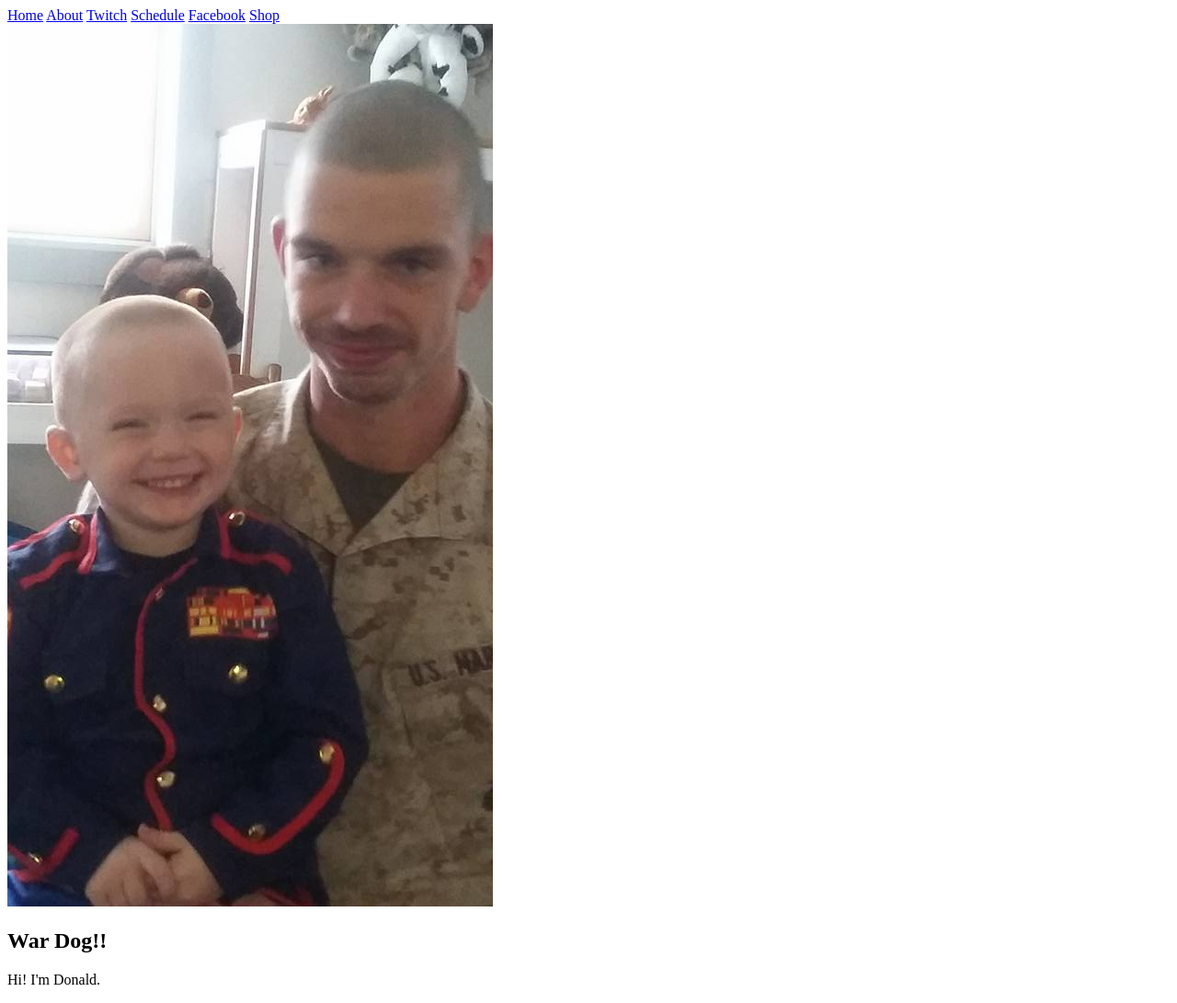
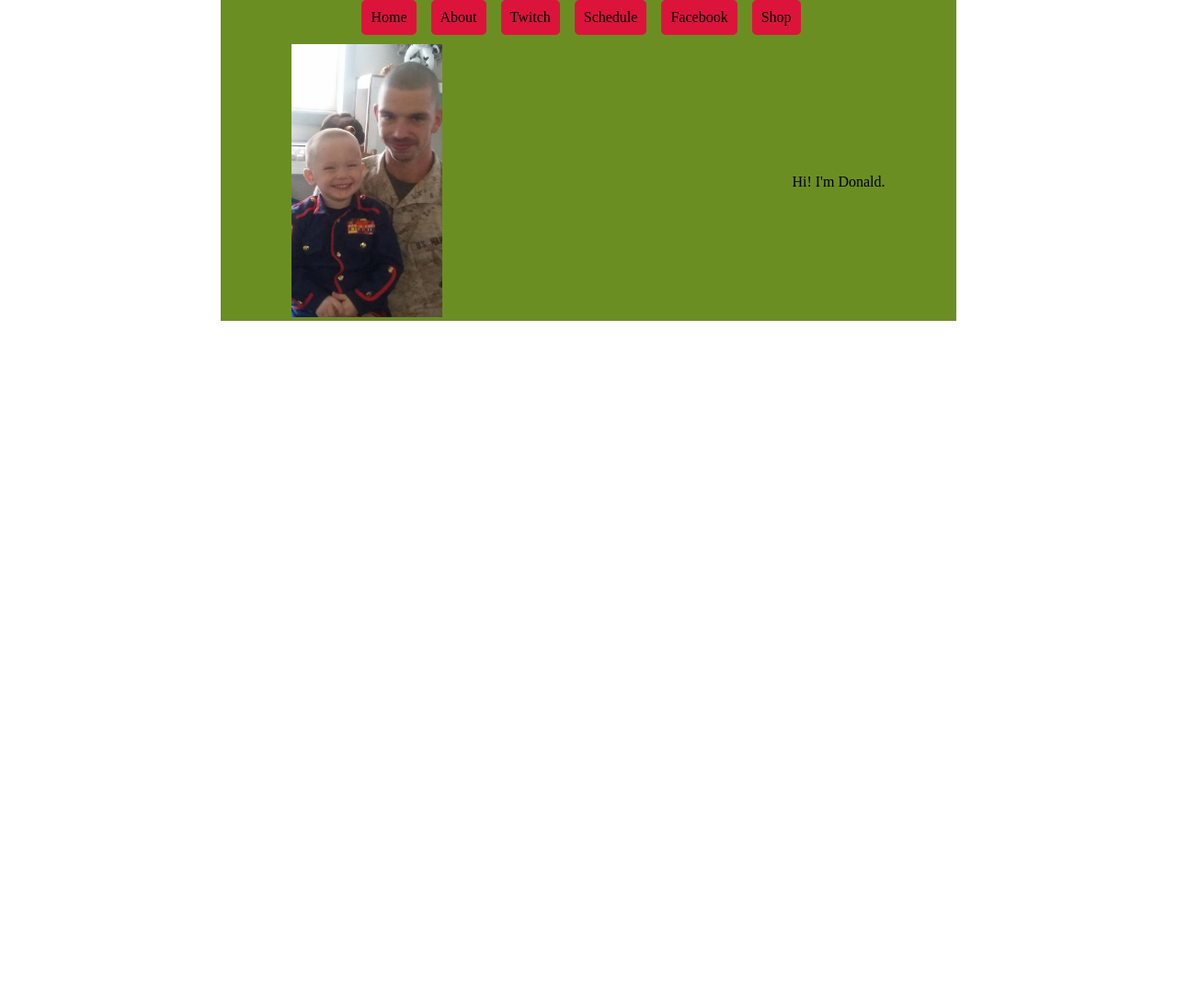
Before and after one commit to Sharon-Mosher/wardoggaming, a plain HTML site: page Donalds Website/Donalds Website/about.html in a window 1280 px wide. Shown: the whole page at 92% size. After the commit the page ends 800 px from the top, so only its background shows below. Drawn offline with Linux system fonts and the light colour scheme.

Commit message:
changes to css

```diff
--- a/Donalds Website/Donalds Website/about.html
+++ b/Donalds Website/Donalds Website/about.html
@@ -3,7 +3,7 @@
 <head>
     <meta charset="UTF-8">
     <meta name="viewport" content="width=device-width, initial-scale=1.0">
-    <link rel="stylesheet" href="about.css">
+    <link rel="stylesheet" href="index.css">
     <link href="https://fonts.googleapis.com/css2?family=Metal+Mania&display=swap" rel="stylesheet">
     <title>Document</title>
 </head>
@@ -20,12 +20,12 @@
             <a href="https://merch.streamelements.com/wardogusmc">Shop</a>
           </nav>
           </header>
-    <div class="About">
+    <div class="about">
     <img src="donald.jpg" alt="Donald Cunningham">
-    <h2>War Dog!!</h2>
-
+    </div>
+    <div class = "text">
     <p>Hi! I'm Donald. </p>
-
+    </div>
 
 </body>
 </html>
--- a/Donalds Website/Donalds Website/index.css
+++ b/Donalds Website/Donalds Website/index.css
@@ -60,7 +60,17 @@ border: 0;
   .container img{
     width: 80%;
   }
+  .about img {
+    width: 30%;
+    margin-right: 1em;
+  }
 
+   .about p {
+    width: 30%;
+    display: flex;
+    font-family: "Comic Sans", cursive;
+    font-size: 1em;
+  }
 
 .footer-content{
   width: 100%;
--- a/Donalds Website/Donalds Website/schedule.css
+++ /dev/null
@@ -1,48 +0,0 @@
-.container {
-    width: 800px;
-    margin: auto;
-    justify-content: space-evenly;
-    align-items: center;
-    display: flex;
-    flex-wrap: wrap;
-    justify-content: center;
-    align-items: center;
-    align-content: space-evenly;
-    background-color: olivedrab;
-    }
-
-    .container h1{
-        width: 100%;
-        font-family: 'Metal Mania', cursive;
-        font-size: 60px;
-        Display: flex;
-        margin-left:2em;
-        color: crimson;
-      }
-
-      .container h2 {
-        width: 40%;
-        display: flex;
-        align-self: center;
-        font-family: "Metal Mania", cursive;
-        font-size: 1.5em;
-        color: crimson;
-    }
-
-      .container header nav {
-        width: 100%;
-        display: flex;
-        flex-wrap: wrap;
-      }
-
-      .container header nav a {
-        margin: 0;
-        border: 5px solid crimson;
-        padding: 5px;
-        border-radius: 5px;
-        color: black;
-        text-decoration: none;
-        margin-bottom: 10px;
-        margin-right: 1em;
-        background: crimson;
-      }
```
Also changed, not shown: Donalds Website/Donalds Website/schedule.html (+1 -1 lines).
